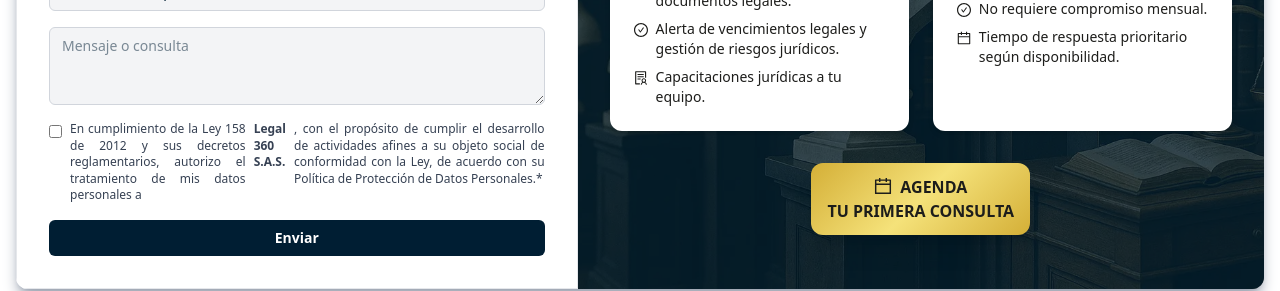
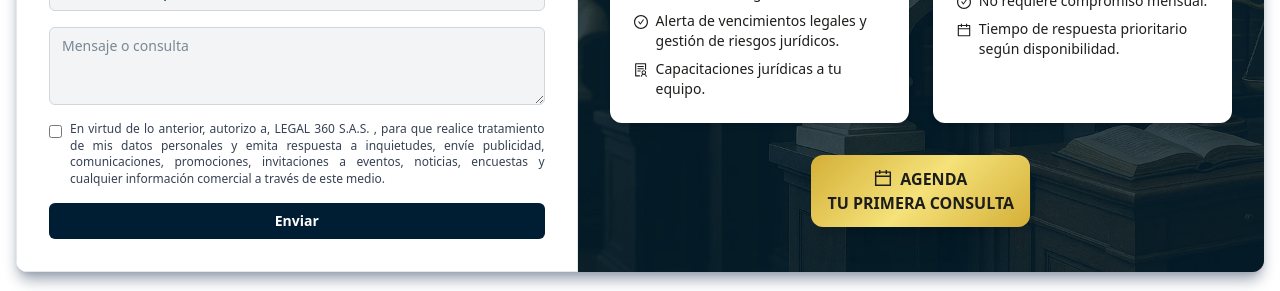
Before and after one commit to sazaba/legal360, a React (Vite) app: page / in a window 1280 px wide. Shown: the part 2860-3151 px from the top of the page. Built offline with nearby package versions, Linux system fonts and the light colour scheme; no server answers.

Commit message:
autorizacion formulario diagnostico

```diff
--- a/src/pages/FormularioPlanes.jsx
+++ b/src/pages/FormularioPlanes.jsx
@@ -139,7 +139,7 @@ const FormularioPlanes = () => {
 
                         <label className="flex items-start gap-2 text-xs text-gray-700 leading-snug text-justify">
                             <input type="checkbox" name="autorizacion" checked={formData.autorizacion} onChange={handleChange} required className="mt-1 accent-[#e6d769]" />
-                            En cumplimiento de la Ley 158 de 2012 y sus decretos reglamentarios, autorizo el tratamiento de mis datos personales a <strong>Legal 360 S.A.S.</strong>, con el propósito de cumplir el desarrollo de actividades afines a su objeto social de conformidad con la Ley, de acuerdo con su Política de Protección de Datos Personales.*
+                            En virtud de lo anterior, autorizo a, LEGAL 360 S.A.S. , para que realice tratamiento de mis datos personales y emita respuesta a inquietudes, envíe publicidad, comunicaciones, promociones, invitaciones a eventos, noticias, encuestas y cualquier información comercial a través de este medio.
                         </label>
 
                         <button type="submit" disabled={isLoading} className={`w-full bg-[#001e33] hover:bg-[#0b2a4d] text-white font-semibold py-2 rounded-md text-sm ${isLoading ? 'opacity-50 cursor-not-allowed' : ''}`}>
```
